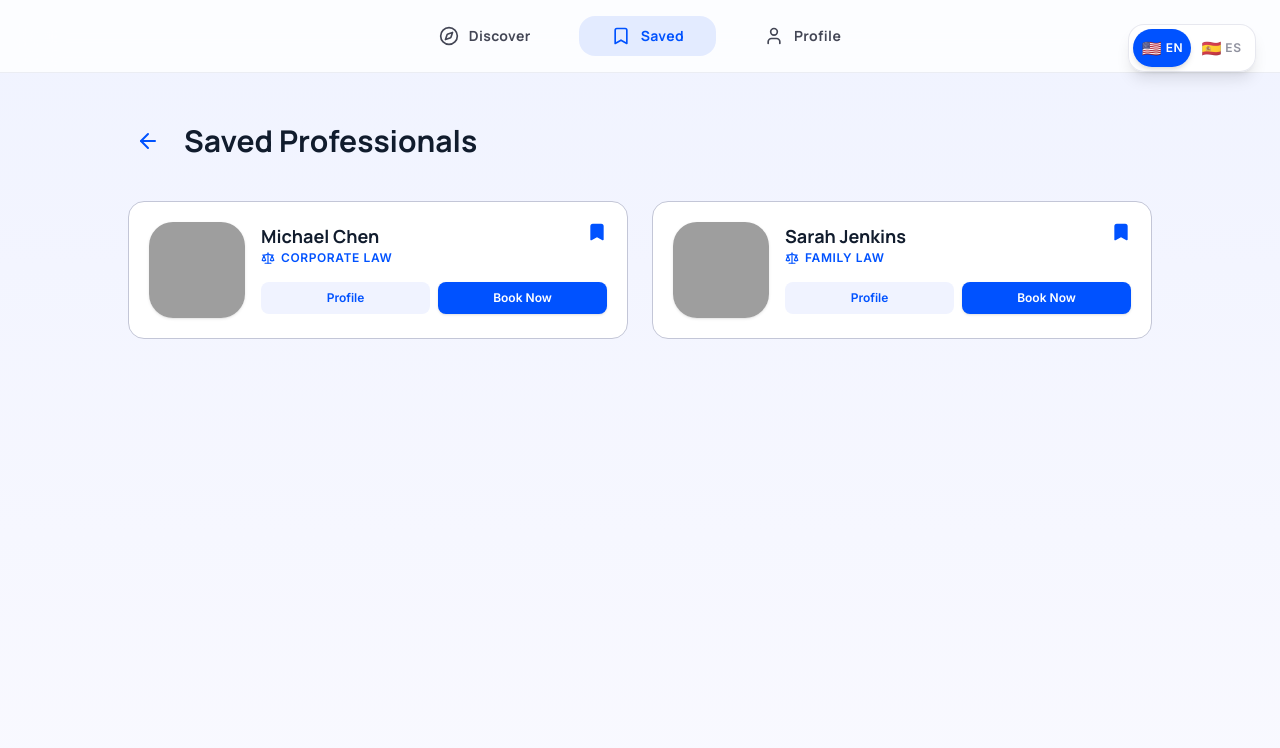
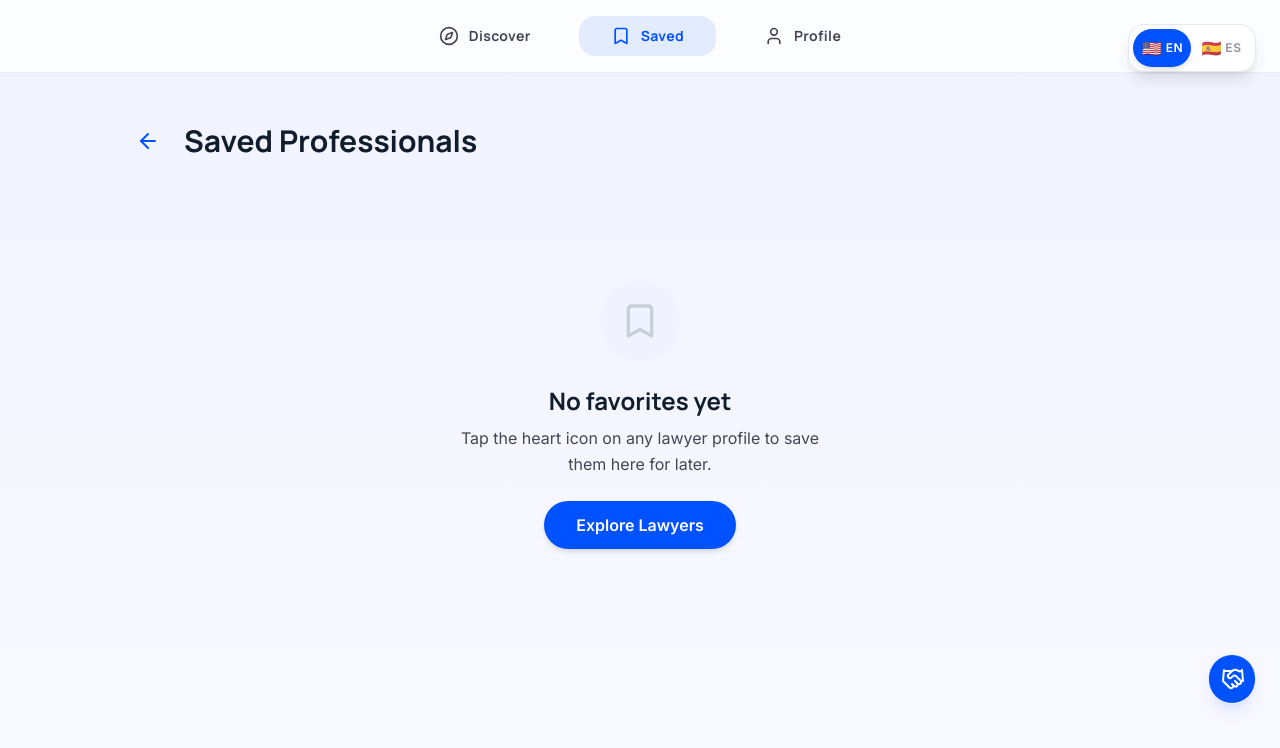
Before and after one commit to Astrafootwear808/Legal911, a React (Vite) app: page / in a window 1280 px wide. Both pictures are taken after a click on the button "Saved". Shown: the top 748 px of the page. Built offline with nearby package versions, Linux system fonts and the light colour scheme; grey boxes are pictures that could not be loaded.

Commit message:
UI/UX: Implemented Handshake payment utility, full bilingual support, and saved lawyers persistence

```diff
--- a/src/App.tsx
+++ b/src/App.tsx
@@ -13,6 +13,7 @@ import Navbar from './components/Navbar';
 import CategoryDetail from './components/CategoryDetail';
 import SavedLawyers from './components/SavedLawyers';
 import ProfileSection from './components/ProfileSection';
+import HandshakeLink from './components/HandshakeLink';
 
 import { Language, translations } from './translations';
 
@@ -27,6 +28,13 @@ export default function App() {
   });
   const [view, setView] = useState<'home' | 'saved' | 'profile'>('home');
   const [isMapZoomed, setIsMapZoomed] = useState(false);
+  const [savedLawyers, setSavedLawyers] = useState<any[]>(() => {
+    if (typeof window !== 'undefined') {
+      const saved = localStorage.getItem('savedLawyers');
+      return saved ? JSON.parse(saved) : [];
+    }
+    return [];
+  });
 
   const handleSelectCategory = (id: string) => {
     setSelectedCategory(id);
@@ -56,6 +64,17 @@ export default function App() {
     setView('profile');
     setSelectedCategory(null);
     setActiveSearch(null);
+  };
+
+  const toggleSaveLawyer = (lawyer: any) => {
+    setSavedLawyers(prev => {
+      const isSaved = prev.some(l => l.id === lawyer.id);
+      const next = isSaved
+        ? prev.filter(l => l.id !== lawyer.id)
+        : [...prev, lawyer];
+      localStorage.setItem('savedLawyers', JSON.stringify(next));
+      return next;
+    });
   };
 
   const t = translations[lang];
@@ -136,7 +155,12 @@ export default function App() {
               exit={{ opacity: 0, x: -20 }}
               transition={{ duration: 0.3 }}
             >
-              <SavedLawyers onBack={handleBack} lang={lang} />
+              <SavedLawyers
+                onBack={handleBack}
+                lang={lang}
+                savedLawyers={savedLawyers}
+                onToggleSave={toggleSaveLawyer}
+              />
             </motion.div>
           ) : view === 'profile' ? (
             <motion.div
@@ -174,11 +198,14 @@ export default function App() {
                 searchQuery={activeSearch}
                 onBack={handleBack}
                 lang={lang}
+                savedLawyers={savedLawyers}
+                onToggleSave={toggleSaveLawyer}
               />
             </motion.div>
           )}
         </AnimatePresence>
       </main>
+      <HandshakeLink lang={lang} />
       <BottomNav onHomeClick={handleBack} onSavedClick={handleNavigateSaved} onProfileClick={handleNavigateProfile} lang={lang} activeView={view} />
     </div>
   );
--- a/src/components/CategoryDetail.tsx
+++ b/src/components/CategoryDetail.tsx
@@ -11,13 +11,14 @@ interface CategoryDetailProps {
   searchQuery?: string | null;
   onBack: () => void;
   lang: Language;
+  savedLawyers: any[];
+  onToggleSave: (lawyer: any) => void;
 }
 
-export default function CategoryDetail({ categoryId, searchQuery, onBack, lang }: CategoryDetailProps) {
+export default function CategoryDetail({ categoryId, searchQuery, onBack, lang, savedLawyers, onToggleSave }: CategoryDetailProps) {
   const [loading, setLoading] = useState(true);
   const [activeFilters, setActiveFilters] = useState<Record<string, string>>({});
   const [showFilters, setShowFilters] = useState(false);
-  const [savedLawyers, setSavedLawyers] = useState<Set<string>>(new Set());
   const [bookingLawyer, setBookingLawyer] = useState<any | null>(null);
   const [profileLawyer, setProfileLawyer] = useState<any | null>(null);
   const t = translations[lang];
@@ -78,12 +79,12 @@ export default function CategoryDetail({ categoryId, searchQuery, onBack, lang }
             </h2>
             {currentArea?.example && (
               <p className="text-sm md:text-lg text-primary font-medium">
-                <span className="opacity-50 italic mr-1">{lang === 'EN' ? 'Example:' : 'Ejemplo:'}</span>
+                <span className="opacity-50 italic mr-1">{t.example}:</span>
                 {currentArea.example[lang]}
               </p>
             )}
             <div className="flex items-center gap-2 text-on-surface-variant/70 text-xs md:text-sm font-medium">
-               <span>{loading ? '...' : lawyers.length} {lang === 'EN' ? 'professionals found' : 'profesionales encontrados'}</span>
+               <span>{loading ? '...' : lawyers.length} {t.professionalsFound}</span>
             </div>
           </div>
         </div>
@@ -156,7 +157,9 @@ export default function CategoryDetail({ categoryId, searchQuery, onBack, lang }
           </div>
         ) : lawyers.length > 0 ? (
           <div className="grid grid-cols-1 md:grid-cols-2 gap-6 text-left">
-            {[...lawyers].sort((a, b) => a.name.localeCompare(b.name)).map((lawyer, index) => (
+            {[...lawyers].sort((a, b) => a.name.localeCompare(b.name)).map((lawyer, index) => {
+              const isSaved = savedLawyers.some(l => l.id === lawyer.id);
+              return (
                 <motion.div
                   key={lawyer.id}
                   initial={{ opacity: 0, scale: 0.95 }}
@@ -182,14 +185,11 @@ export default function CategoryDetail({ categoryId, searchQuery, onBack, lang }
                     <button
                       onClick={(e) => {
                         e.stopPropagation();
-                      const newSet = new Set(savedLawyers);
-                      if (newSet.has(lawyer.id)) newSet.delete(lawyer.id);
-                      else newSet.add(lawyer.id);
-                      setSavedLawyers(newSet);
+                        onToggleSave(lawyer);
                       }}
                       className="absolute top-4 right-4 p-2 bg-surface-container/50 hover:bg-surface-container rounded-full transition-colors z-10"
                     >
-                    <Heart className={`w-5 h-5 transition-colors ${savedLawyers.has(lawyer.id) ? 'fill-red-500 text-red-500' : 'text-outline hover:text-red-400'}`} />
+                      <Heart className={`w-5 h-5 transition-colors ${isSaved ? 'fill-red-500 text-red-500' : 'text-outline hover:text-red-400'}`} />
                     </button>
 
 
@@ -199,18 +199,19 @@ export default function CategoryDetail({ categoryId, searchQuery, onBack, lang }
                         onClick={() => setProfileLawyer({ ...lawyer, area: lawyer.practiceAreas?.[0] || 'Law' })}
                         className="flex-1 py-2 bg-surface-container text-primary rounded-lg text-xs font-bold hover:bg-primary/10 transition-all active:scale-95"
                       >
-                      {lang === 'EN' ? 'Profile' : 'Perfil'}
+                        {t.profile}
                       </button>
                       <button
                         onClick={() => setBookingLawyer({ ...lawyer, area: lawyer.practiceAreas?.[0] || 'Law' })}
                         className="flex-1 py-2 bg-primary text-white rounded-lg text-xs font-bold hover:bg-primary-container shadow-sm transition-all active:scale-95"
                       >
-                      {lang === 'EN' ? 'Book Now' : 'Reservar Ahora'}
+                        {t.bookNow}
                       </button>
                     </div>
                   </div>
                 </motion.div>
-            ))}
+              );
+            })}
           </div>
         ) : (
           <motion.div
@@ -245,14 +246,14 @@ export default function CategoryDetail({ categoryId, searchQuery, onBack, lang }
                 onClick={onBack}
                 className="px-8 py-3 border border-outline-variant text-on-surface-variant rounded-xl font-bold hover:bg-surface-container transition-all"
               >
-                {lang === 'EN' ? 'Go Back' : 'Regresar'}
+                {t.goBack}
               </button>
             </div>
 
             {/* Example Template Layout */}
             <div className="w-full max-w-2xl mt-12 pt-12 border-t border-outline-variant/40 text-left">
               <h4 className="text-xs md:text-sm font-bold text-outline uppercase tracking-widest mb-6 text-center">
-                {lang === 'EN' ? 'Example Profile Layout' : 'Diseño de Perfil de Ejemplo'}
+                {t.exampleProfileLayout}
               </h4>
               <div className="bg-white border border-outline-variant rounded-2xl p-5 flex gap-4 opacity-60 grayscale-[30%] pointer-events-none relative shadow-sm">
                  <img
@@ -263,7 +264,7 @@ export default function CategoryDetail({ categoryId, searchQuery, onBack, lang }
                 <div className="flex-1 space-y-2">
                   <div className="flex justify-between items-start pr-8">
                     <div>
-                      <h3 className="font-headline font-bold text-lg text-on-surface">Jane Doe (Example)</h3>
+                      <h3 className="font-headline font-bold text-lg text-on-surface">Jane Doe ({t.example})</h3>
                       <div className="flex items-center gap-1.5 text-primary">
                         <span className="text-xs font-bold uppercase tracking-wider">{currentArea?.title[lang] || 'Lawyer'}</span>
                       </div>
@@ -278,10 +279,10 @@ export default function CategoryDetail({ categoryId, searchQuery, onBack, lang }
 
                   <div className="flex gap-2 mt-4">
                     <div className="flex-1 py-2 bg-surface-container text-primary rounded-lg text-xs font-bold text-center">
-                      {lang === 'EN' ? 'Profile' : 'Perfil'}
+                      {t.profile}
                     </div>
                     <div className="flex-1 py-2 bg-primary text-white rounded-lg text-xs font-bold text-center shadow-sm">
-                      {lang === 'EN' ? 'Book Now' : 'Reservar Ahora'}
+                      {t.bookNow}
                     </div>
                   </div>
                 </div>
--- /dev/null
+++ b/src/components/HandshakeLink.tsx
@@ -0,0 +1,53 @@
+import { Handshake, ArrowRight } from 'lucide-react';
+import { motion, AnimatePresence } from 'motion/react';
+import { useState } from 'react';
+import { Language, translations } from '../translations';
+
+export default function HandshakeLink({ lang }: { lang: Language }) {
+  const [isExpanded, setIsExpanded] = useState(false);
+  const t = translations[lang];
+
+  return (
+    <div className="fixed bottom-24 right-6 z-[90] hidden lg:block">
+      <motion.a
+        href="https://paymylawyer.cc"
+        target="_blank"
+        rel="noopener noreferrer"
+        onMouseEnter={() => setIsExpanded(true)}
+        onMouseLeave={() => setIsExpanded(false)}
+        className="flex items-center bg-white border border-outline-variant/30 rounded-full shadow-lg shadow-primary/10 overflow-hidden group"
+        initial={{ width: '48px' }}
+        animate={{
+          width: isExpanded ? 'auto' : '48px',
+          paddingRight: isExpanded ? '24px' : '0px'
+        }}
+        transition={{ type: 'spring', stiffness: 300, damping: 30 }}
+      >
+        <div className="w-12 h-12 flex items-center justify-center bg-primary text-white shrink-0">
+          <Handshake size={24} />
+        </div>
+
+        <AnimatePresence>
+          {isExpanded && (
+            <motion.div
+              initial={{ opacity: 0, x: -10 }}
+              animate={{ opacity: 1, x: 0 }}
+              exit={{ opacity: 0, x: -10 }}
+              className="pl-4 flex items-center gap-3 whitespace-nowrap"
+            >
+              <div className="flex flex-col">
+                <span className="text-[10px] uppercase tracking-widest font-bold text-outline/60 leading-none mb-1">
+                  {t.foundLawyer}
+                </span>
+                <span className="text-sm font-bold text-on-surface">
+                  {t.sealTheDeal}
+                </span>
+              </div>
+              <ArrowRight size={18} className="text-primary" />
+            </motion.div>
+          )}
+        </AnimatePresence>
+      </motion.a>
+    </div>
+  );
+}
--- a/src/components/SavedLawyers.tsx
+++ b/src/components/SavedLawyers.tsx
@@ -8,26 +8,11 @@ import LawyerProfileModal from './LawyerProfileModal';
 interface SavedLawyersProps {
   onBack: () => void;
   lang: Language;
+  savedLawyers: any[];
+  onToggleSave: (lawyer: any) => void;
 }
 
-const mockFavorites = [
-  {
-    id: '1',
-    name: 'Sarah Jenkins',
-    area: 'Family Law',
-    location: 'Downtown, NY',
-    image: 'https://images.unsplash.com/photo-1494790108377-be9c29b29330?w=400&h=400&fit=crop',
-  },
-  {
-    id: '2',
-    name: 'Michael Chen',
-    area: 'Corporate Law',
-    location: 'Midtown, NY',
-    image: 'https://images.unsplash.com/photo-1507003211169-0a1dd7228f2d?w=400&h=400&fit=crop',
-  }
-];
-
-export default function SavedLawyers({ onBack, lang }: SavedLawyersProps) {
+export default function SavedLawyers({ onBack, lang, savedLawyers, onToggleSave }: SavedLawyersProps) {
   const t = translations[lang];
   const [bookingLawyer, setBookingLawyer] = useState<any | null>(null);
   const [profileLawyer, setProfileLawyer] = useState<any | null>(null);
@@ -47,9 +32,9 @@ export default function SavedLawyers({ onBack, lang }: SavedLawyersProps) {
         </h2>
       </div>
 
-      {mockFavorites.length > 0 ? (
+      {savedLawyers.length > 0 ? (
         <div className="grid grid-cols-1 md:grid-cols-2 gap-6">
-          {[...mockFavorites].sort((a, b) => a.name.localeCompare(b.name)).map((lawyer, index) => (
+          {[...savedLawyers].sort((a, b) => a.name.localeCompare(b.name)).map((lawyer, index) => (
             <motion.div
               key={lawyer.id}
               initial={{ opacity: 0, scale: 0.95 }}
@@ -58,7 +43,7 @@ export default function SavedLawyers({ onBack, lang }: SavedLawyersProps) {
               className="bg-white border border-outline-variant rounded-2xl p-5 flex gap-4 hover:shadow-lg transition-all group"
             >
               <img
-                src={lawyer.image}
+                src={lawyer.image || `https://ui-avatars.com/api/?name=${encodeURIComponent(lawyer.name)}&background=random&color=fff&size=150`}
                 alt={lawyer.name}
                 className="w-20 h-20 md:w-24 md:h-24 rounded-xl object-cover shadow-sm grayscale group-hover:grayscale-0 transition-all duration-500"
               />
@@ -68,12 +53,15 @@ export default function SavedLawyers({ onBack, lang }: SavedLawyersProps) {
                     <h3 className="font-headline font-bold text-lg text-on-surface">{lawyer.name}</h3>
                     <div className="flex items-center gap-1.5 text-primary">
                       <Scale className="w-3.5 h-3.5" />
-                      <span className="text-xs font-bold uppercase tracking-wider">{lawyer.area}</span>
+                      <span className="text-xs font-bold uppercase tracking-wider">{lawyer.area || lawyer.practiceAreas?.[0]}</span>
                     </div>
                   </div>
-                  <div className="text-primary hover:scale-110 transition-transform">
+                  <button
+                    onClick={() => onToggleSave(lawyer)}
+                    className="text-primary hover:scale-110 transition-transform"
+                  >
                     <Bookmark className="w-5 h-5 fill-current" />
-                  </div>
+                  </button>
                 </div>
 
 
@@ -83,13 +71,13 @@ export default function SavedLawyers({ onBack, lang }: SavedLawyersProps) {
                     onClick={() => setProfileLawyer(lawyer)}
                     className="flex-1 py-2 bg-surface-container text-primary rounded-lg text-xs font-bold hover:bg-primary/10 transition-all active:scale-95"
                   >
-                    {lang === 'EN' ? 'Profile' : 'Perfil'}
+                    {t.profile}
                   </button>
                   <button
                     onClick={() => setBookingLawyer(lawyer)}
                     className="flex-1 py-2 bg-primary text-white rounded-lg text-xs font-bold hover:bg-primary-container shadow-sm transition-all active:scale-95"
                   >
-                    {lang === 'EN' ? 'Book Now' : 'Reservar Ahora'}
+                    {t.bookNow}
                   </button>
                 </div>
               </div>
```
Also changed, not shown: src/components/LawyerProfileModal.tsx (+28 -29 lines), src/translations.ts (+48 -0 lines). Lines whose indentation alone changed are shown as unchanged.
